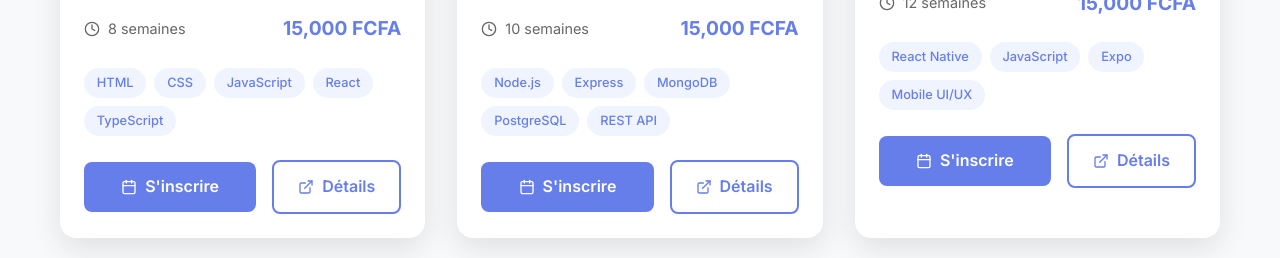
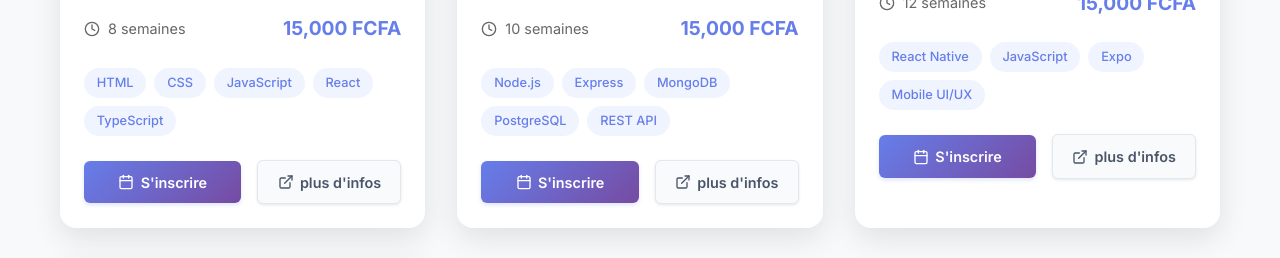
Before and after one commit to fatimaknt/coding-fatima-site, a React (Create React App) app: page /formations in a window 1280 px wide. Shown: the part 960-1218 px from the top of the page. Built offline with nearby package versions, Linux system fonts and the light colour scheme; grey boxes are pictures that could not be loaded.

Commit message:
Amélioration du design des boutons - taille réduite et plus élégants

```diff
--- a/src/pages/Formations.css
+++ b/src/pages/Formations.css
@@ -205,45 +205,53 @@
 }
 
 .btn-inscription {
-  background: #667eea;
+  background: linear-gradient(135deg, #667eea 0%, #764ba2 100%);
   color: white;
-  padding: 0.75rem 1.5rem;
+  padding: 0.6rem 1.2rem;
   border: none;
-  border-radius: 8px;
+  border-radius: 6px;
   font-weight: 600;
+  font-size: 0.9rem;
   text-decoration: none;
   display: inline-flex;
   align-items: center;
-  gap: 0.5rem;
+  gap: 0.4rem;
   transition: all 0.3s ease;
   flex: 1;
   justify-content: center;
+  box-shadow: 0 2px 4px rgba(102, 126, 234, 0.2);
 }
 
 .btn-inscription:hover {
-  background: #5a67d8;
-  transform: translateY(-2px);
+  background: linear-gradient(135deg, #5a67d8 0%, #6b46c1 100%);
+  transform: translateY(-1px);
   color: white;
   text-decoration: none;
+  box-shadow: 0 3px 6px rgba(102, 126, 234, 0.3);
 }
 
 .btn-details {
-  background: transparent;
-  color: #667eea;
-  padding: 0.75rem 1.5rem;
-  border: 2px solid #667eea;
-  border-radius: 8px;
+  background: #f8fafc;
+  color: #4a5568;
+  padding: 0.6rem 1.2rem;
+  border: 1px solid #e2e8f0;
+  border-radius: 6px;
   font-weight: 600;
+  font-size: 0.9rem;
   text-decoration: none;
   display: inline-flex;
   align-items: center;
-  gap: 0.5rem;
+  gap: 0.4rem;
   transition: all 0.3s ease;
+  box-shadow: 0 1px 3px rgba(0, 0, 0, 0.1);
 }
 
 .btn-details:hover {
   background: #667eea;
   color: white;
+  border-color: #667eea;
+  transform: translateY(-1px);
+  box-shadow: 0 2px 4px rgba(102, 126, 234, 0.2);
   text-decoration: none;
 }
 
--- a/src/pages/Formations.tsx
+++ b/src/pages/Formations.tsx
@@ -13,7 +13,7 @@ const Formations: React.FC = () => {
   const filteredFormations = formations.filter(formation => {
     const matchesFilter = filter === 'Tous' || formation.niveau.includes(filter);
     const matchesSearch = formation.titre.toLowerCase().includes(searchTerm.toLowerCase()) ||
-                         formation.description.toLowerCase().includes(searchTerm.toLowerCase());
+      formation.description.toLowerCase().includes(searchTerm.toLowerCase());
     return matchesFilter && matchesSearch;
   });
 
@@ -128,7 +128,7 @@ const Formations: React.FC = () => {
                     </a>
                     <a href="/contact" className="btn-details">
                       <ExternalLink size={16} />
-                      Détails
+                      plus d'infos
                     </a>
                   </div>
                 </div>
```
